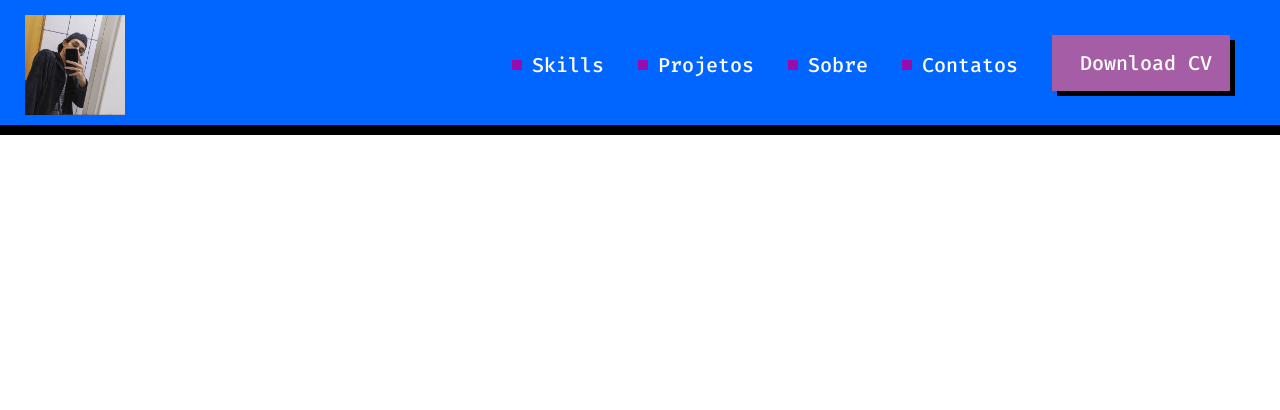
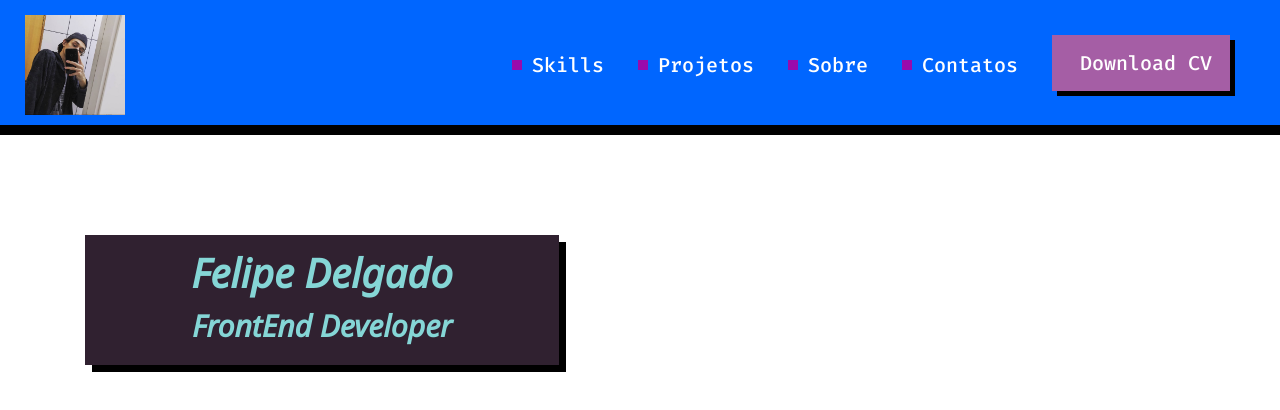
Before and after one commit to DelgadoFelipe/Curso-html, a plain HTML site: page index.html in a window 1280 px wide. Drawn offline with Linux system fonts and the light colour scheme.

Commit message:
cria nome e profissão

```diff
--- a/index.html
+++ b/index.html
@@ -5,8 +5,10 @@
         <title>Portifolio Do Big</title>
 
         <link rel="preconnect" href="https://fonts.googleapis.com">
+        <link rel="preconnect" href="https://fonts.googleapis.com">
         <link rel="preconnect" href="https://fonts.gstatic.com" crossorigin>
         <link href="https://fonts.googleapis.com/css2?family=Fira+Code:wght@500&display=swap" rel="stylesheet">
+        <link href="https://fonts.googleapis.com/css2?family=Noto+Sans:ital@1&family=Roboto&display=swap" rel="stylesheet">
 
         <link rel="stylesheet" href="reset.css">
         <link rel="stylesheet" href="index.css">
@@ -24,5 +26,8 @@
                 <a id="button" href="" lang= "en" >Download CV</a>
             </nav>
         </header>
+        <h1>Felipe Delgado
+            <p> FrontEnd Developer</p>
+        </h1>
     </body>
 </html>
```
